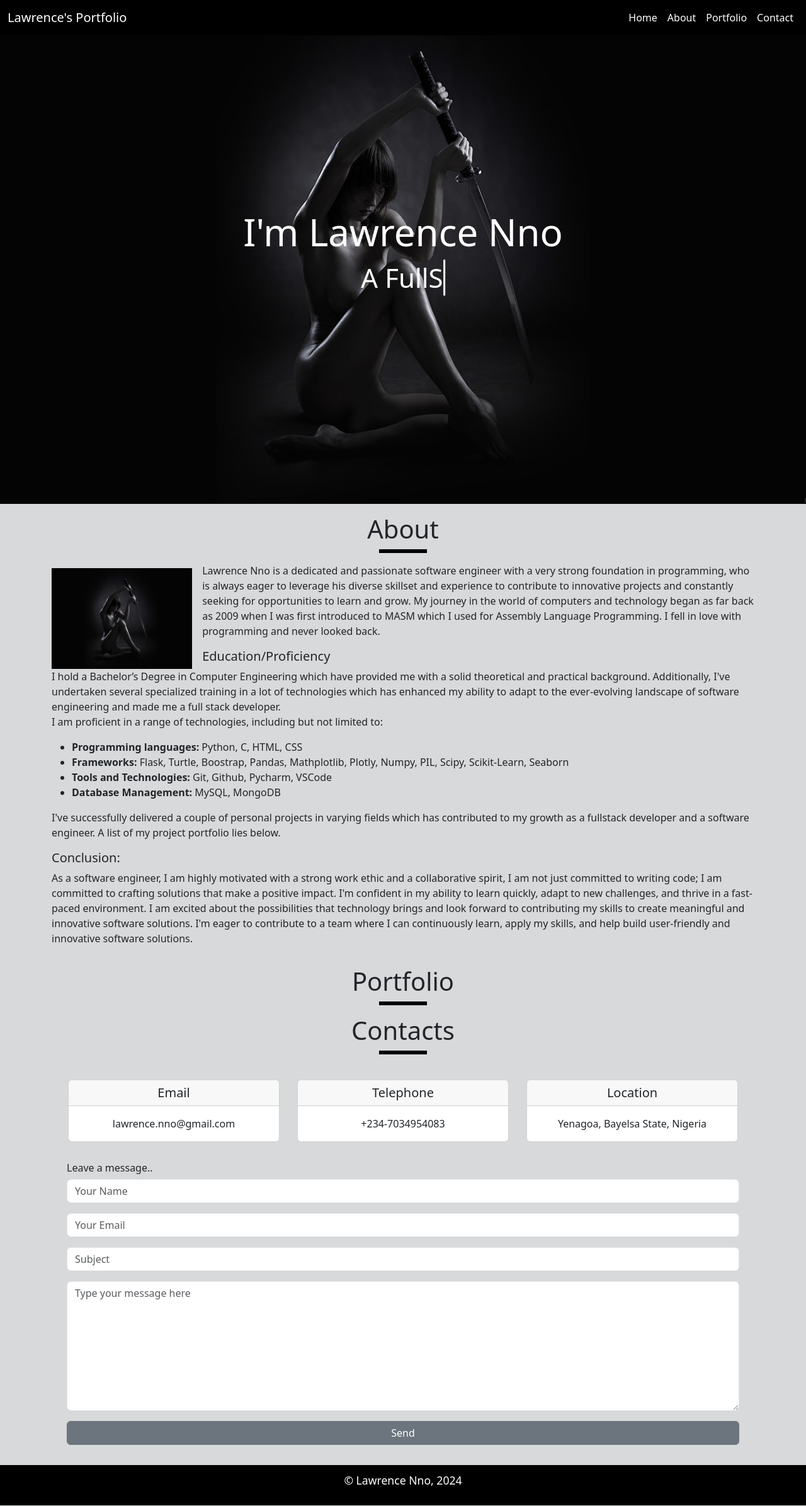
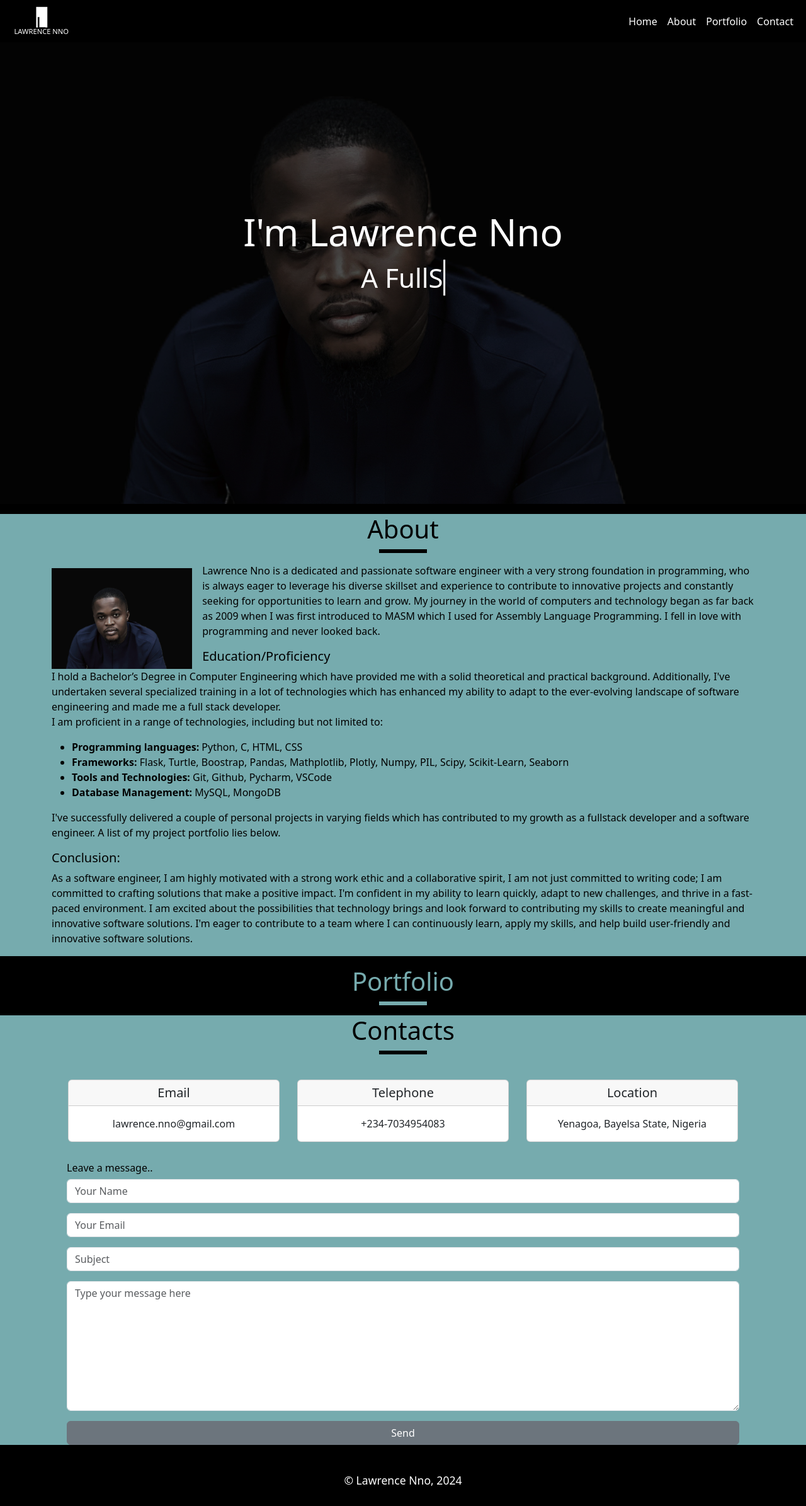
Before and after one commit to Lawrence-Nno/personal_site, a Flask app: page / in a window 1280 px wide. Shown: the whole page at 63% size. Run offline with Flask 3, Linux system fonts and the light colour scheme; parts of the project's set-up code (start-up, migrations or seed data) failed here and were passed over; some libraries are stand-ins or nearby versions.

Commit message:
touched up the CSS and added new images

```diff
--- a/static/css/style.css
+++ b/static/css/style.css
@@ -1,6 +1,7 @@
 body{
-    background-color: #D8D9DA;
-    background-colour: #000000;
+    background-colour: #D8D9DA;
+    background-color: #000000;
+    color: #DFF5FF;
 }
 h3{
     display: inline;
@@ -8,7 +9,7 @@
 hr{
     width: 6%;
     margin: auto;
-    border: 3px solid #000000;
+    border: 3px solid #76ABAE;
     opacity: 1;
     margin-bottom: 1rem;
 }
@@ -16,7 +17,7 @@
     width: 100%;
     height: 100vh;
     object-fit: cover;
-    opacity: 1;
+    opacity: 0.4;
 }
 .container-image{
     position: relative;
@@ -32,6 +33,9 @@
 .sections{
     text-align: center;
     margin-top: 1rem;
+}
+.contact{
+    color: #000000;
 }
 .card-bg{
     background-color: #D8D9DA;
@@ -54,7 +58,7 @@
     margin-bottom: 2rem;
 }
 .card-margin:hover{
-    opacity: 50%;
+    opacity: 70%;
     animation-duration: 1s;
     animation-name: slidein;
     animation-iteration-count: 2;
@@ -116,3 +120,37 @@
 .footer-text p{
     font-size: 1.1rem;
 }
+.about-area{
+    background-color: #76ABAE;
+    color: #000000;
+}
+.about-area hr{
+    border: 3px solid #000000;
+}
+.portfolio-area{
+    color: #76ABAE;
+}
+.portfolio-area-card{
+    background-color: #76ABAE;
+}
+.portfolio-title{
+    font-weight: bold;
+}
+.contact-area{
+    background-color: #76ABAE;
+    color: #000000;
+}
+.contact-area hr{
+    border: 3px solid #000000;
+}
+.image-brand{
+  position: relative;
+  text-align: center;
+  color: white;
+}
+.bottom-left {
+  position: absolute;
+  top: 80%;
+  left: 10%;
+  font-size: 0.7rem;
+}
--- a/templates/index.html
+++ b/templates/index.html
@@ -4,6 +4,7 @@
   <meta charset="UTF-8">
   <meta name="viewport" content="width=device-width, initial-scale=1">
   <title>Lawrence's Portfolio</title>
+  <link rel="icon" type="image/x-icon" href="{{ url_for('static', filename='image/favicon.png') }}">
   <link href="https://cdn.jsdelivr.net/npm/bootstrap@5.3.3/dist/css/bootstrap.min.css" rel="stylesheet" integrity="sha384-QWTKZyjpPEjISv5WaRU9OFeRpok6YctnYmDr5pNlyT2bRjXh0JMhjY6hW+ALEwIH" crossorigin="anonymous">
   <link href="{{ url_for('static', filename='css/style.css') }}" rel="stylesheet">
 </head>
@@ -12,7 +13,12 @@
   <nav class="navbar fixed-top navbar-expand-lg #bg-body-tertiary" data-bs-theme="dark" style="background-color: #000000;">
     <div class="container-fluid">
       <div class="nav-js">
-        <a class="navbar-brand" href="#home">Lawrence's Portfolio</a>
+        <a class="navbar-brand image-brand" href="#home">
+<!--          <div class="image-brand">-->
+            <img src="{{ url_for('static', filename='image/brand.png') }}">
+            <div class="bottom-left">LAWRENCE NNO</div>
+<!--          </div>-->
+        </a>
       </div>
       <button class="navbar-toggler" type="button" data-bs-toggle="collapse" data-bs-target="#navbarSupportedContent" aria-controls="navbarSupportedContent" aria-expanded="false" aria-label="Toggle navigation">
         <span class="navbar-toggler-icon"></span>
@@ -49,7 +55,7 @@
     </div>
   </section>
   <section id="about">
-    <div class="container-fluid">
+    <div class="container-fluid about-area">
       <h1 class="sections">About</h1>
       <hr>
       <div class="container #text-center">
@@ -76,7 +82,7 @@
     </div>
   </section>
   <section id="portfolio">
-    <div class="container-fluid">
+    <div class="container-fluid portfolio-area">
       <h1 class="sections">Portfolio</h1>
       <hr>
       <div class="container text-center">
@@ -85,10 +91,10 @@
             <div class="row">
            {% endif %}
             <div class="col">
-              <div class="card card-margin mx-auto" style="width: 22rem;">
+              <div class="card card-margin mx-auto portfolio-area-card" style="width: 22rem;">
                 <a href="{{ url_for('get_portfolio', num=p_folio.id) }}" target="_blank" rel="noopener noreferrer"><img src="{{ url_for('static', filename=p_folio.image_url) }}" class="card-img-top" alt="..."></a>
                 <div class="card-body">
-                <p class="card-text">{{ p_folio.title }}</p>
+                <p class="card-text portfolio-title">{{ p_folio.title }}</p>
                 </div>
               </div>
             </div>
@@ -100,8 +106,8 @@
     </div>
   </section>
   <section id="contact">
-    <div class="container-fluid">
-      <h1 class="text-center">Contacts</h1>
+    <div class="container-fluid contact-area">
+      <h1 class="text-center contact">Contacts</h1>
       <hr>
       <br>
       <div class="container">
```
Also changed, not shown: static/image/brand.png (added), static/image/brand1.png (added), static/image/cover-img.avif (deleted), static/image/cover-img.jpg, static/image/cover-img1.jpg (added), static/image/favicon.png (added), static/image/portfolio-blackjack.jpg, static/image/portfolio-blackjack1.jpg (added), static/image/portfolio-ceaser-cipher.jpg (deleted), static/image/portfolio-file-encryption.jpg, static/image/portfolio-img1.jpg (deleted), static/image/portfolio-morse-code.jpg, static/image/portfolio-password-manager.jpg, static/image/portfolio-snake-game.jpg, 1 other file.
